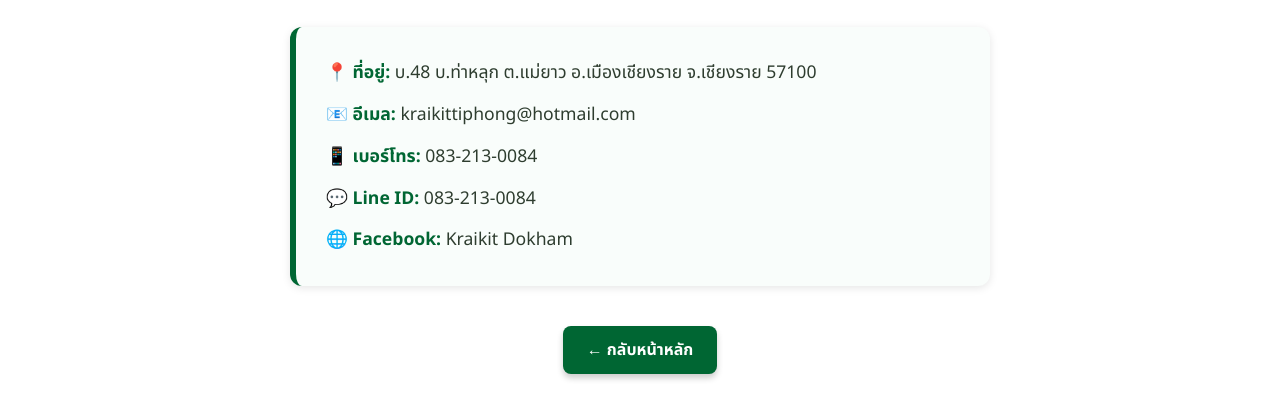
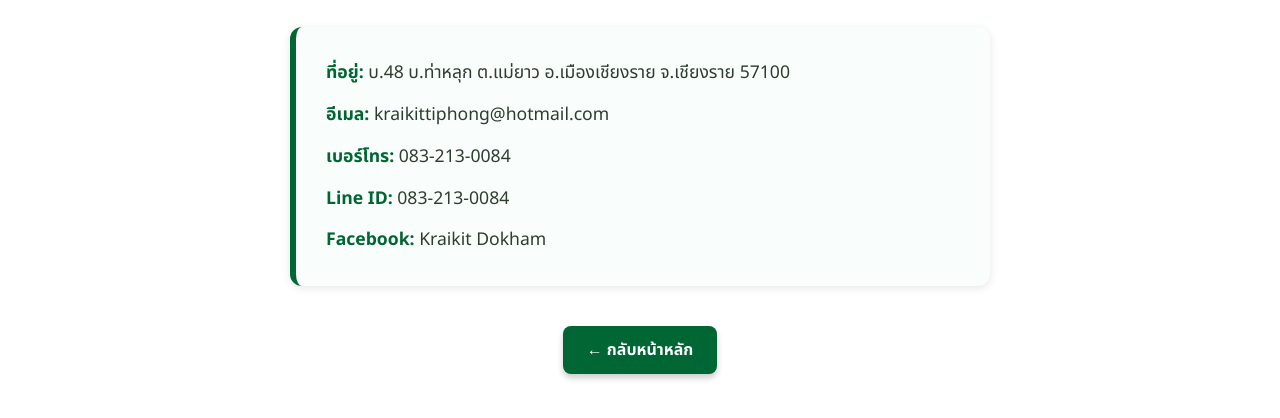
Before and after one commit to kximbee333/kximbee333.github.io, a plain HTML site: page contact.html in a window 1280 px wide. Shown: the part 186-604 px from the top of the page. Drawn offline with Linux system fonts and the light colour scheme.

Commit message:
contact.html

```diff
--- a/contact.html
+++ b/contact.html
@@ -110,11 +110,11 @@
   <div class="contact-section">
     <h1>ช่องทางการติดต่อ</h1>
     <div class="contact-card">
-      <p>📍 <span>ที่อยู่:</span> บ.48 บ.ท่าหลุก ต.แม่ยาว อ.เมืองเชียงราย จ.เชียงราย 57100</p>
-      <p>📧 <span>อีเมล:</span> kraikittiphong@hotmail.com</p>
-      <p>📱 <span>เบอร์โทร:</span> 083-213-0084</p>
-      <p>💬 <span>Line ID:</span> 083-213-0084</p>
-      <p>🌐 <span>Facebook:</span> Kraikit Dokham</p>
+      <p><span>ที่อยู่:</span> บ.48 บ.ท่าหลุก ต.แม่ยาว อ.เมืองเชียงราย จ.เชียงราย 57100</p>
+      <p><span>อีเมล:</span> kraikittiphong@hotmail.com</p>
+      <p><span>เบอร์โทร:</span> 083-213-0084</p>
+      <p><span>Line ID:</span> 083-213-0084</p>
+      <p><span>Facebook:</span> Kraikit Dokham</p>
     </div>
 
     <div class="buttons">
```
